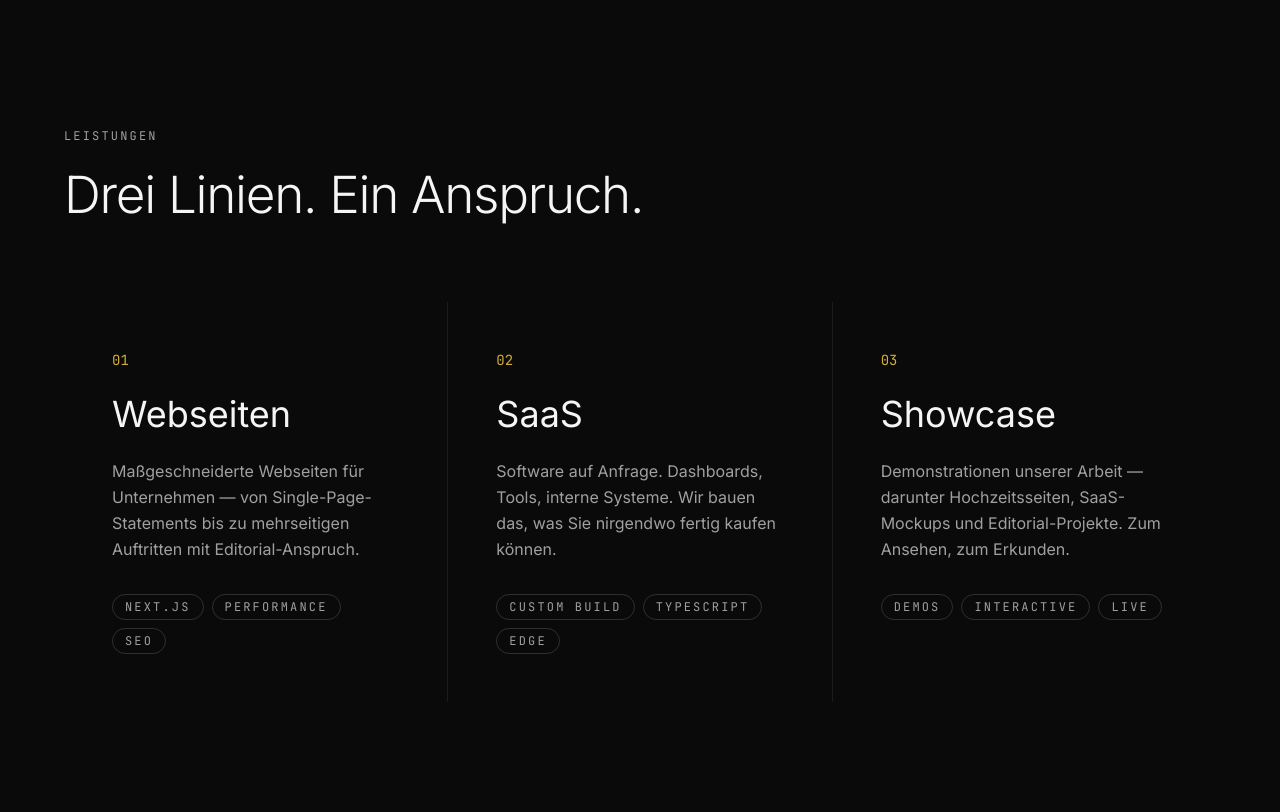
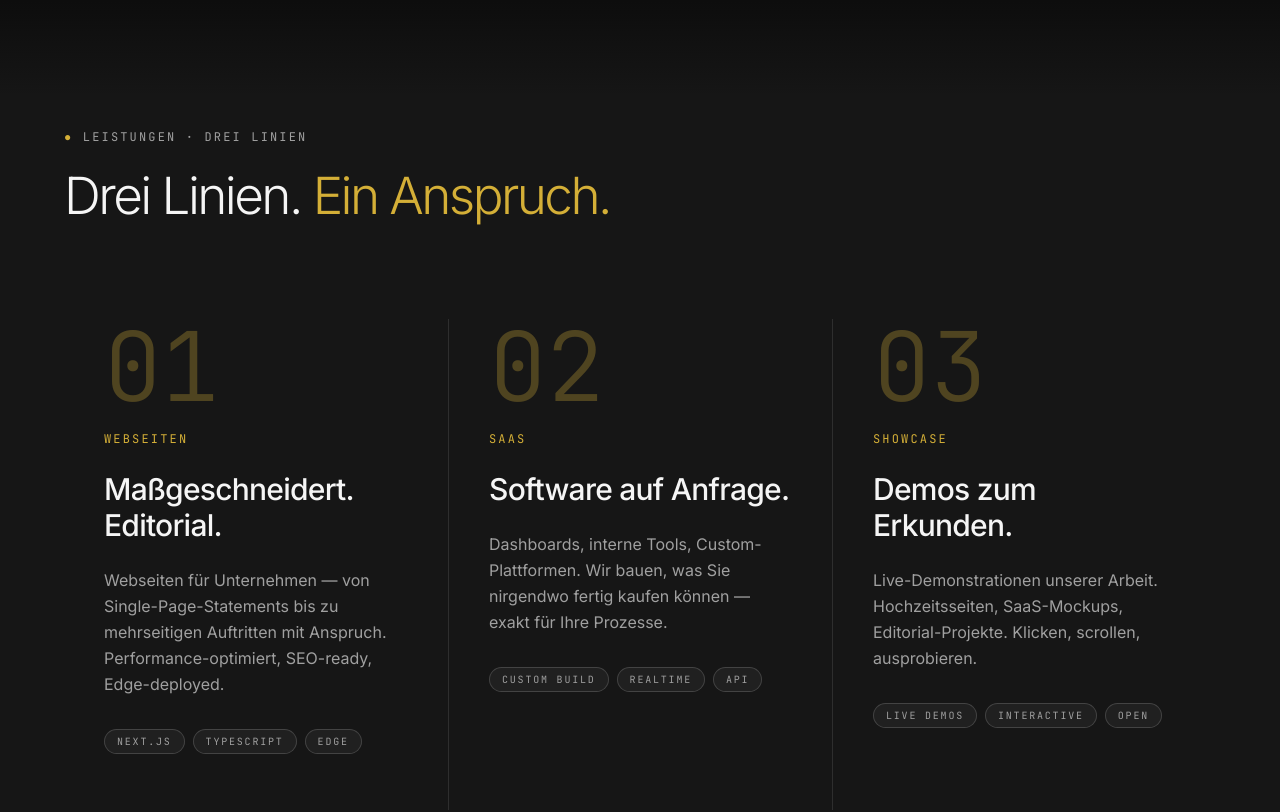
Before and after one commit to Pentrarri-cmd/pentrarri-next, a Next.js app: page / in a window 1280 px wide. Shown: the part 780-1592 px from the top of the page. Built offline with nearby package versions, Linux system fonts and the light colour scheme.

Commit message:
feat: services refactor mit grossen numbers, sektionsabgrenzung, mono-anker

```diff
--- a/src/components/Services.tsx
+++ b/src/components/Services.tsx
@@ -6,73 +6,99 @@ import { Container } from './Container';
 const services = [
   {
     number: '01',
-    title: 'Webseiten',
+    label: 'Webseiten',
+    title: 'Maßgeschneidert. Editorial.',
     description:
-      'Maßgeschneiderte Webseiten für Unternehmen — von Single-Page-Statements bis zu mehrseitigen Auftritten mit Editorial-Anspruch.',
-    tags: ['Next.js', 'Performance', 'SEO'],
+      'Webseiten für Unternehmen — von Single-Page-Statements bis zu mehrseitigen Auftritten mit Anspruch. Performance-optimiert, SEO-ready, Edge-deployed.',
+    tags: ['Next.js', 'TypeScript', 'Edge'],
   },
   {
     number: '02',
-    title: 'SaaS',
+    label: 'SaaS',
+    title: 'Software auf Anfrage.',
     description:
-      'Software auf Anfrage. Dashboards, Tools, interne Systeme. Wir bauen das, was Sie nirgendwo fertig kaufen können.',
-    tags: ['Custom Build', 'TypeScript', 'Edge'],
+      'Dashboards, interne Tools, Custom-Plattformen. Wir bauen, was Sie nirgendwo fertig kaufen können — exakt für Ihre Prozesse.',
+    tags: ['Custom Build', 'Realtime', 'API'],
   },
   {
     number: '03',
-    title: 'Showcase',
+    label: 'Showcase',
+    title: 'Demos zum Erkunden.',
     description:
-      'Demonstrationen unserer Arbeit — darunter Hochzeitsseiten, SaaS-Mockups und Editorial-Projekte. Zum Ansehen, zum Erkunden.',
-    tags: ['Demos', 'Interactive', 'Live'],
+      'Live-Demonstrationen unserer Arbeit. Hochzeitsseiten, SaaS-Mockups, Editorial-Projekte. Klicken, scrollen, ausprobieren.',
+    tags: ['Live Demos', 'Interactive', 'Open'],
   },
 ];
 
 export function Services() {
   return (
-    <section id="leistungen" className="relative py-32 md:py-40">
+    <section
+      id="leistungen"
+      className="relative border-t border-ink-soft/20 bg-bg-elevated py-32 md:py-40"
+    >
+      <div className="pointer-events-none absolute inset-x-0 top-0 h-32 bg-gradient-to-b from-bg to-transparent" />
+
       <Container>
         <motion.div
           initial={{ opacity: 0, y: 20 }}
           whileInView={{ opacity: 1, y: 0 }}
           viewport={{ once: true, margin: '-100px' }}
-          transition={{ duration: 0.8, ease: [0.16, 1, 0.3, 1] }}
-          className="mb-20 max-w-3xl"
+          transition={{ duration: 0.8, ease: [0.22, 1, 0.36, 1] }}
+          className="mb-24 max-w-3xl"
         >
-          <p className="label-mono mb-6">Leistungen</p>
-          <h2 className="text-display-lg font-sans font-light text-ink">
-            Drei Linien.{' '}
-            <span className="display-italic">Ein Anspruch.</span>
+          <p className="label-mono mb-6">
+            <span className="text-gold">●</span>{' '}
+            <span className="text-ink-muted">LEISTUNGEN · DREI LINIEN</span>
+          </p>
+          <h2 className="text-display-lg font-sans font-light tracking-tighter text-ink">
+            Drei Linien. <span className="display-accent">Ein Anspruch.</span>
           </h2>
         </motion.div>
 
-        <div className="grid gap-px bg-ink-soft/20 md:grid-cols-3">
+        <div className="grid gap-8 md:grid-cols-3 md:gap-0">
           {services.map((service, i) => (
             <motion.div
               key={service.number}
-              initial={{ opacity: 0, y: 30 }}
+              initial={{ opacity: 0, y: 40 }}
               whileInView={{ opacity: 1, y: 0 }}
               viewport={{ once: true, margin: '-50px' }}
               transition={{
-                duration: 0.6,
-                delay: i * 0.1,
-                ease: [0.16, 1, 0.3, 1],
+                duration: 0.8,
+                delay: i * 0.15,
+                ease: [0.22, 1, 0.36, 1],
               }}
-              className="group bg-bg p-10 transition-colors duration-500 hover:bg-bg-elevated md:p-12"
+              className="group relative border-t border-ink-soft/30 py-12 md:border-l md:border-t-0 md:px-10 md:py-0 md:first:border-l-0"
             >
-              <p className="font-mono text-sm text-gold">{service.number}</p>
-              <h3 className="mt-6 font-display text-4xl text-ink">{service.title}</h3>
+              <p className="font-mono text-7xl font-light text-gold/30 transition-colors duration-700 group-hover:text-gold/60 md:text-8xl">
+                {service.number}
+              </p>
+
+              <p className="mt-4 font-mono text-xs uppercase tracking-mono-label text-gold">
+                {service.label}
+              </p>
+
+              <h3 className="mt-6 text-2xl font-medium tracking-tight text-ink md:text-3xl">
+                {service.title}
+              </h3>
+
               <p className="mt-6 text-base leading-relaxed text-ink-muted">
                 {service.description}
               </p>
+
               <div className="mt-8 flex flex-wrap gap-2">
                 {service.tags.map((tag) => (
                   <span
                     key={tag}
-                    className="rounded-full border border-ink-soft/40 px-3 py-1 font-mono text-xs uppercase tracking-mono-label text-ink-muted"
+                    className="rounded-full border border-ink-soft/50 bg-bg-soft px-3 py-1 font-mono text-[10px] uppercase tracking-mono-label text-ink-muted transition-colors group-hover:border-gold/30 group-hover:text-ink"
                   >
                     {tag}
                   </span>
                 ))}
+              </div>
+
+              <div className="mt-10 flex items-center gap-2 font-mono text-xs uppercase tracking-mono-label text-ink-muted opacity-0 transition-opacity group-hover:opacity-100">
+                <span>Mehr erfahren</span>
+                <span className="text-gold">→</span>
               </div>
             </motion.div>
           ))}
```
